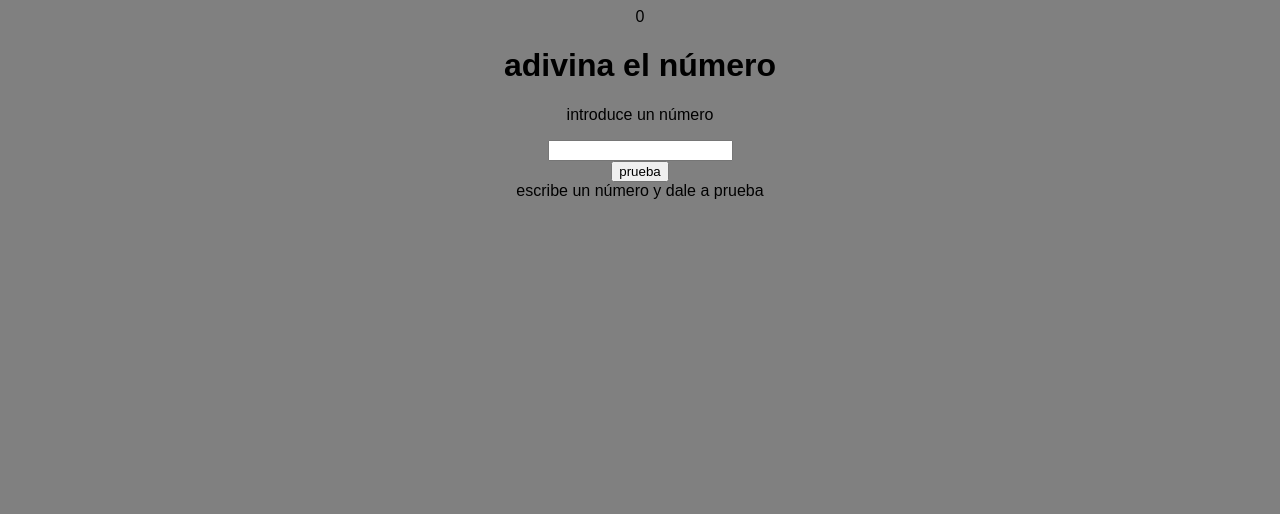
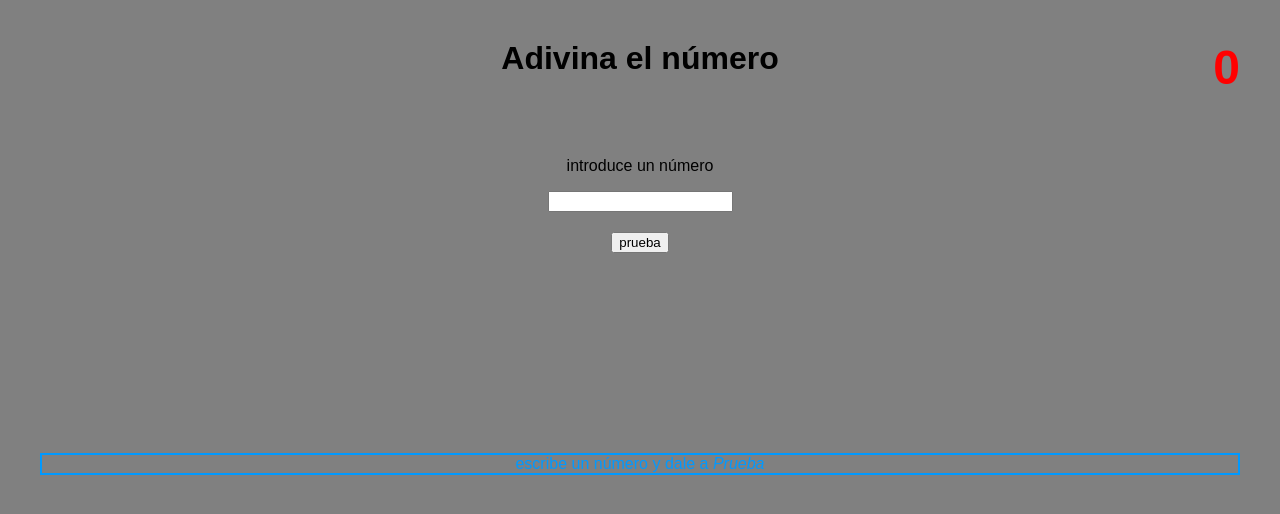
Before and after one commit to Adalab/m2-evaluacion-intermedia-martagrio, a plain HTML site: page index.html in a window 1280 px wide. Drawn offline with Linux system fonts and the light colour scheme.

Commit message:
Add styles

```diff
--- a/scripts/main.js
+++ b/scripts/main.js
@@ -12,7 +12,6 @@ function getRandomNumber(max) {
     return Math.ceil(Math.random() * max);
 }
 
-// Anda, chacho, píntame en la consola un número random hasta 100;
 const myRandomNumber = getRandomNumber(100);
 
 console.log(`Mi número aleatorio es ${myRandomNumber}`);
--- a/styles/main.css
+++ b/styles/main.css
@@ -2,8 +2,38 @@
     background-color: grey;
     text-align: center;
     font-family: Arial, Helvetica, sans-serif;
+    margin: 40px;
 }
 
-body::first--letter {
+body::first-letter {
     text-transform: capitalize;
 }
+
+.title {
+    margin-bottom: 80px;
+}
+
+.btn {
+    margin-top: 20px;
+    margin-bottom: 200px;
+}
+
+.tips {
+    color: rgb(0, 153, 255);
+    border: 2px solid rgb(0, 153, 255);
+    padding: 20px auto;
+}
+
+.counter {
+    color: red;
+    position: fixed;
+    font-size: 3rem;
+    font-weight: bold;
+    right: 40px;
+    top: 40px;
+}
+
+.try--word {
+    font-style: italic;
+    text-transform: capitalize;
+}
```
